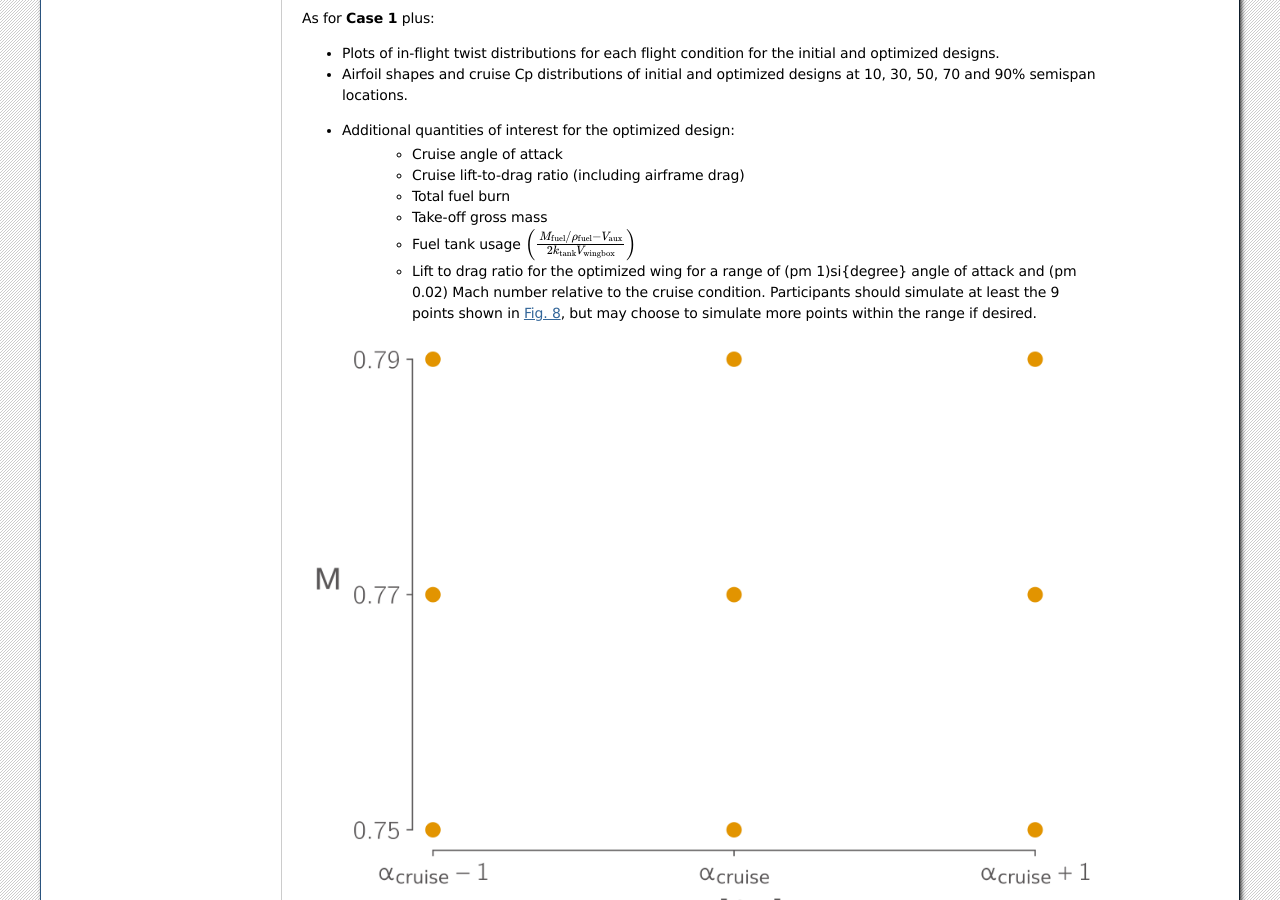
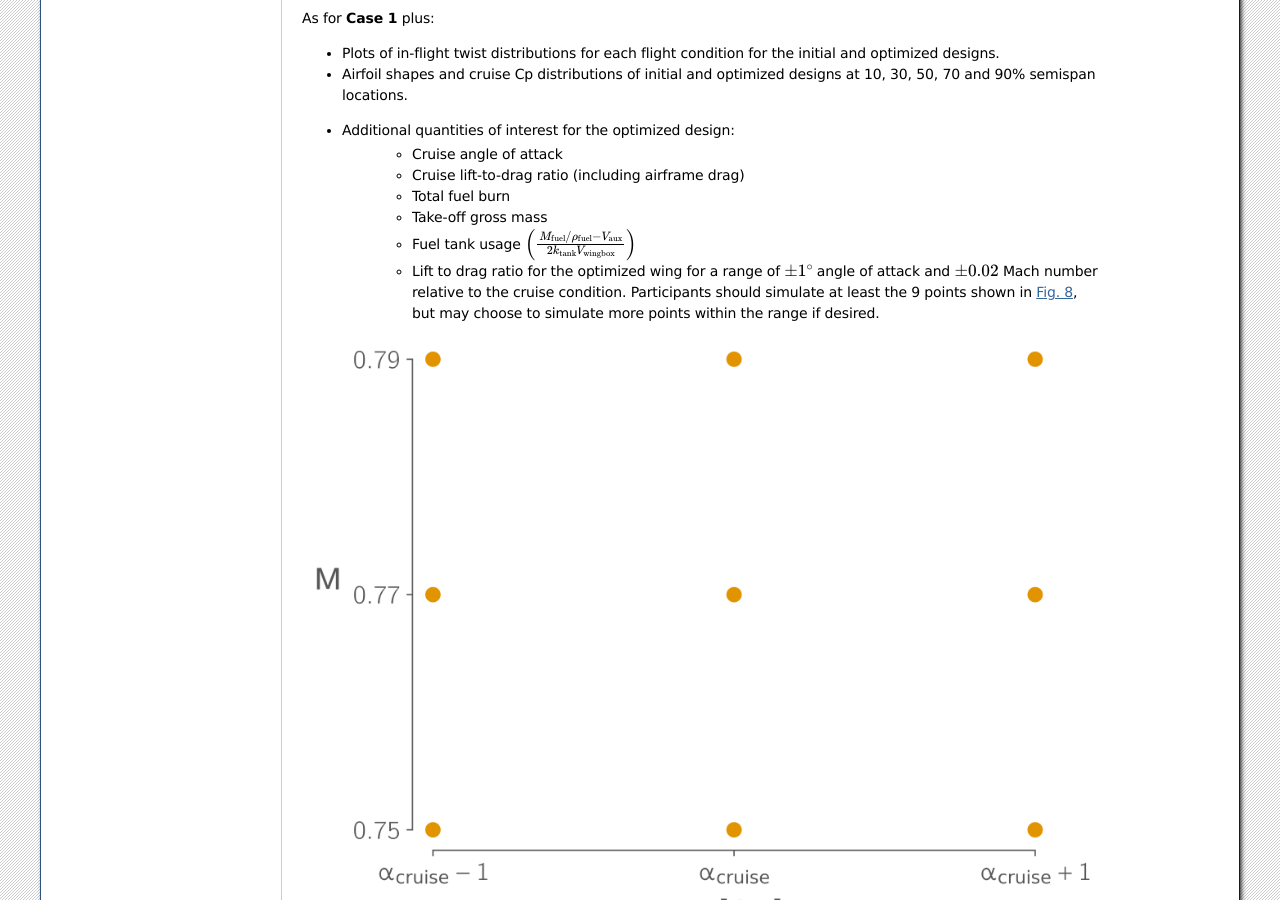
Before and after one commit to kejacobson/MDOAeroelasticBenchmark, a Sphinx documentation site: the page built from docs/source/required_results.rst, in a window 1280 px wide and 900 px high, scrolled down 2088 px. Built offline with Sphinx 7.4.7, drawn with Linux system fonts in a browser that asks for light colours; cross-references to code outside the pages are shown as plain code.

Commit message:
Fix some math formatting

```diff
--- a/docs/source/required_results.rst
+++ b/docs/source/required_results.rst
@@ -87,7 +87,7 @@ As for **Case 1** plus:
    * Total fuel burn
    * Take-off gross mass
    * Fuel tank usage :math:`\left(\frac{M_\text{fuel}/\rho_\text{fuel} - V_\text{aux}}{2k_\text{tank} V_\text{wingbox}}\right)`
-   * Lift to drag ratio for the optimized wing for a range of \(\pm 1\)\si{\degree} angle of attack and \(\pm 0.02\) Mach number relative to the cruise condition. Participants should simulate at least the 9 points shown in :numref:`figPostOptimalityPolarStencil`, but may choose to simulate more points within the range if desired.
+   * Lift to drag ratio for the optimized wing for a range of :math:`\pm 1^{\circ}` angle of attack and :math:`\pm 0.02` Mach number relative to the cruise condition. Participants should simulate at least the 9 points shown in :numref:`figPostOptimalityPolarStencil`, but may choose to simulate more points within the range if desired.
 
 .. \begin{figure}[ht!]
 ..   \centering
```
